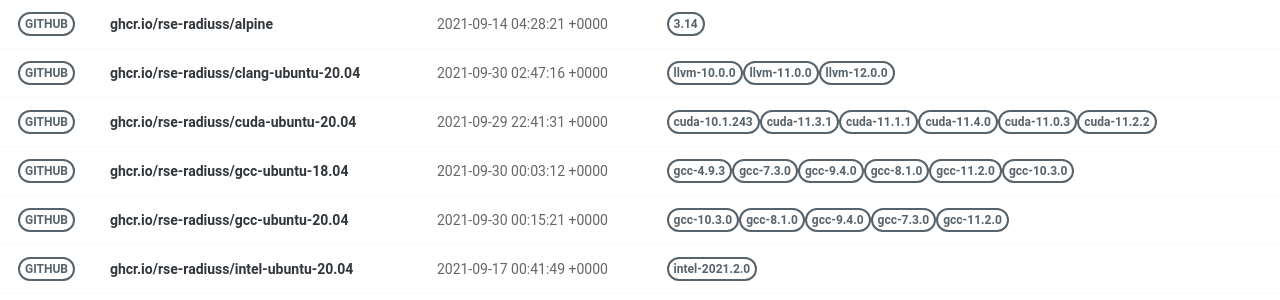
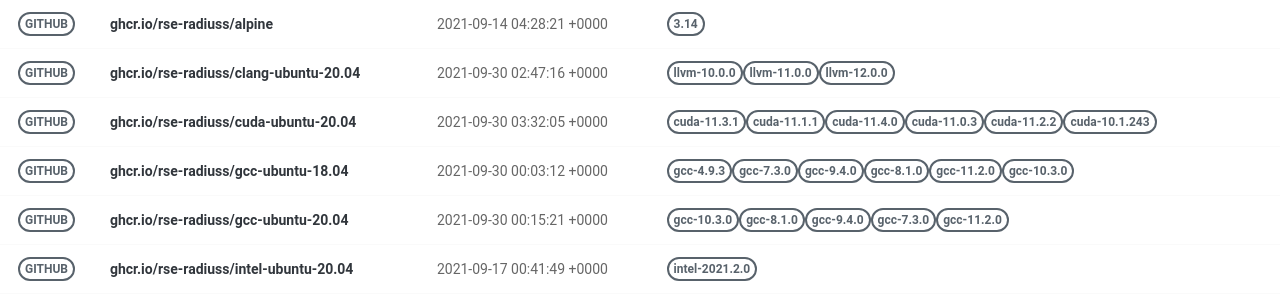
Before and after one commit to rse-ops/docker-images, a Jekyll site: the page built from pages/index.md, in a window 1280 px wide. Shown: the part 130-430 px from the top of the page. Built offline with Jekyll 4.4.1, drawn with Linux system fonts in a browser that asks for light colours; nearby versions of some CDN libraries.

Commit message:
Automated push to update library 2021-09-30

```diff
--- a/_library/ghcr.io-rse-radiuss-cuda-ubuntu-20.04.md
+++ b/_library/ghcr.io-rse-radiuss-cuda-ubuntu-20.04.md
@@ -1,14 +1,11 @@
 ---
 layout: container
 name: ghcr.io/rse-radiuss/cuda-ubuntu-20.04
-updated_at: 2021-09-29 22:41:31.493774
+updated_at: 2021-09-30 03:32:05.316980
 
 
 container_url: https://github.com/orgs/rse-radiuss/packages/container/package/cuda-ubuntu-20.04
 versions:
- - tag: cuda-10.1.243
-   dockerfile: https://github.com/rse-radiuss/docker-images/blob/main/ubuntu/cuda/Dockerfile
-   manifest: https://crane.ggcr.dev/manifest/ghcr.io/rse-radiuss/cuda-ubuntu-20.04:cuda-10.1.243
  - tag: cuda-11.3.1
    dockerfile: https://github.com/rse-radiuss/docker-images/blob/main/ubuntu/cuda/Dockerfile
    manifest: https://crane.ggcr.dev/manifest/ghcr.io/rse-radiuss/cuda-ubuntu-20.04:cuda-11.3.1
```
Also changed, not shown: other parts of _library/ghcr.io-rse-radiuss-cuda-ubuntu-20.04.md (+3 -0 lines).
